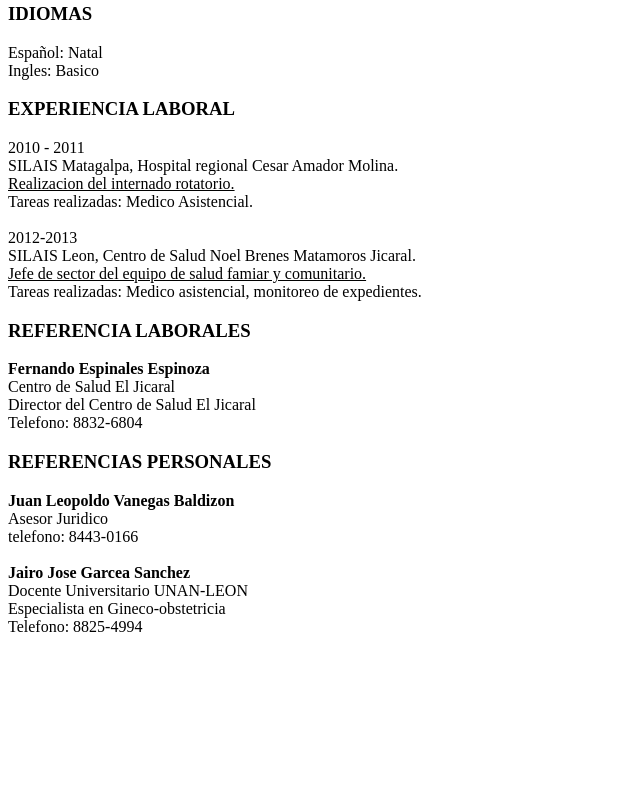
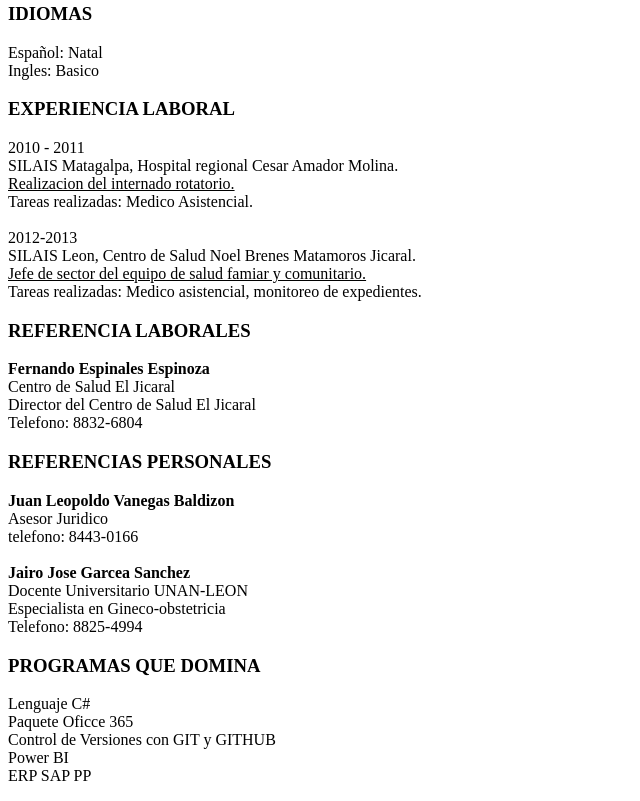
Before and after one commit to Ronald-Ruiz87/Primer-HTML, a plain HTML site: page index.html in a window 1280 px wide. Shown: the part 420-1221 px from the top of the page, without its empty margins (0-640 px from the left). Before the commit the page ends 1072 px from the top, so only its background shows below. Drawn offline with Linux system fonts and the light colour scheme.

Commit message:
se agrega programas usados

```diff
--- a/index.html
+++ b/index.html
@@ -60,6 +60,13 @@
         <span>Especialista en Gineco-obstetricia</span><br>
         <span>Telefono: 8825-4994</span>
     </p>
-
+    <h3>PROGRAMAS QUE DOMINA</h3>
+    <p>
+        <span>Lenguaje C#</span><br>
+        <span>Paquete Oficce 365</span><br>
+        <span>Control de Versiones con GIT y GITHUB</span><br>
+        <span>Power BI</span><br>
+        <span>ERP SAP PP</span>
+    </p>
 </body>
 </html>
```
